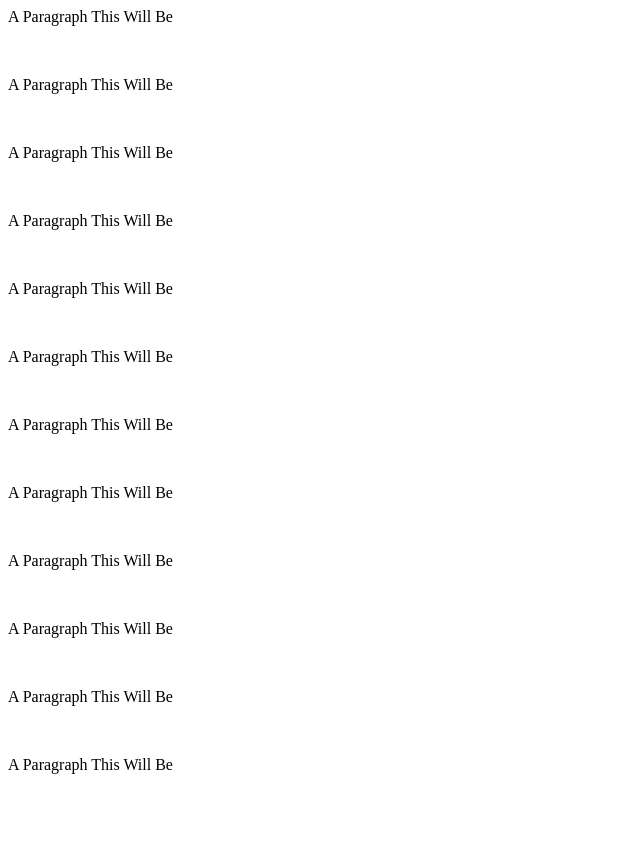
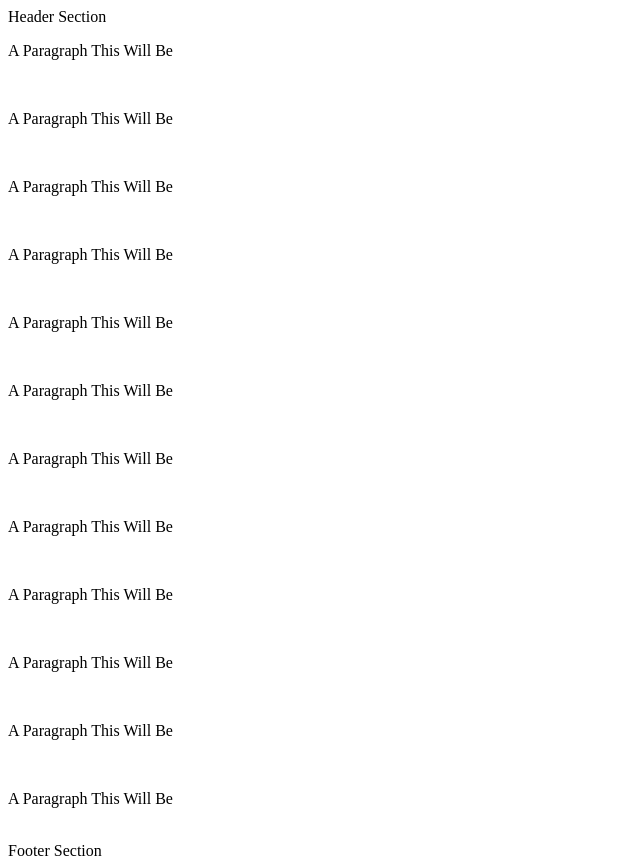
Before and after one commit to HatelessGaming/hatelessgaming.github.io, a plain HTML site: page index.html in a window 1280 px wide. Shown: the whole page, without its empty margins (0-640 px from the left). Before the commit the page ends 816 px from the top, so only its background shows below. Drawn offline with Linux system fonts and the light colour scheme.

Commit message:
Update index.html

```diff
--- a/index.html
+++ b/index.html
@@ -3,6 +3,7 @@
     <title>Hateless Gaming</title>
   </head>
   <body>
+    <header>Header Section</header>
     <p>A Paragraph This Will Be</p><br/>
     <p>A Paragraph This Will Be</p><br/>
     <p>A Paragraph This Will Be</p><br/>
@@ -15,6 +16,6 @@
     <p>A Paragraph This Will Be</p><br/>
     <p>A Paragraph This Will Be</p><br/>
     <p>A Paragraph This Will Be</p><br/>
-
+    <footer>Footer Section</footer
   </body>
 </html>
```
